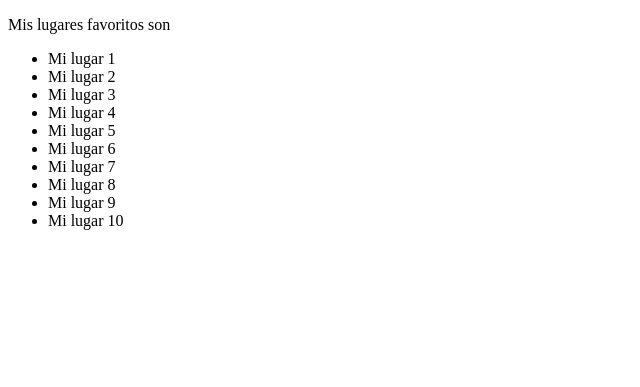
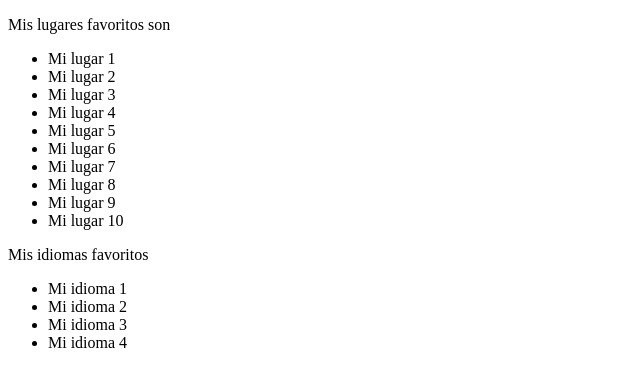
Before and after one commit to MiguelMacias25/ejemplo-01, a plain HTML site: page index.html in a window 1280 px wide. Shown: the part 105-492 px from the top of the page, without its empty margins (0-640 px from the left). Drawn offline with Linux system fonts and the light colour scheme.

Commit message:
Agregue: Mis idiomas favoritos

```diff
--- a/index.html
+++ b/index.html
@@ -20,5 +20,13 @@
   <li>Mi lugar 9</li>
   <li>Mi lugar 10</li>
   </ul>
+  <p>Mis idiomas favoritos</p>
+  <ul>
+    <li>Mi idioma 1</li>
+    <li>Mi idioma 2</li>
+    <li>Mi idioma 3</li>
+    <li>Mi idioma 4</li>
+  </ul>
+
 </body>
 </html>
```
